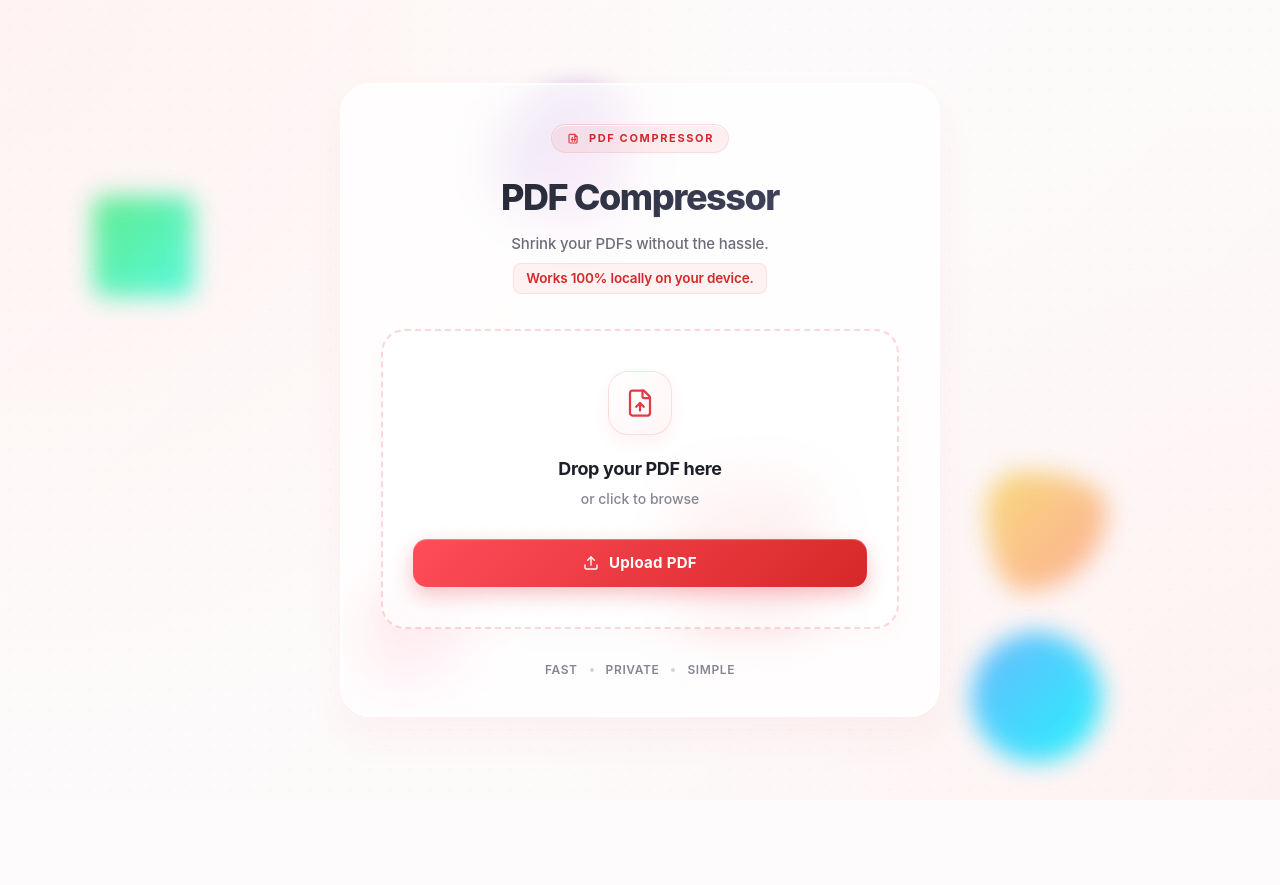
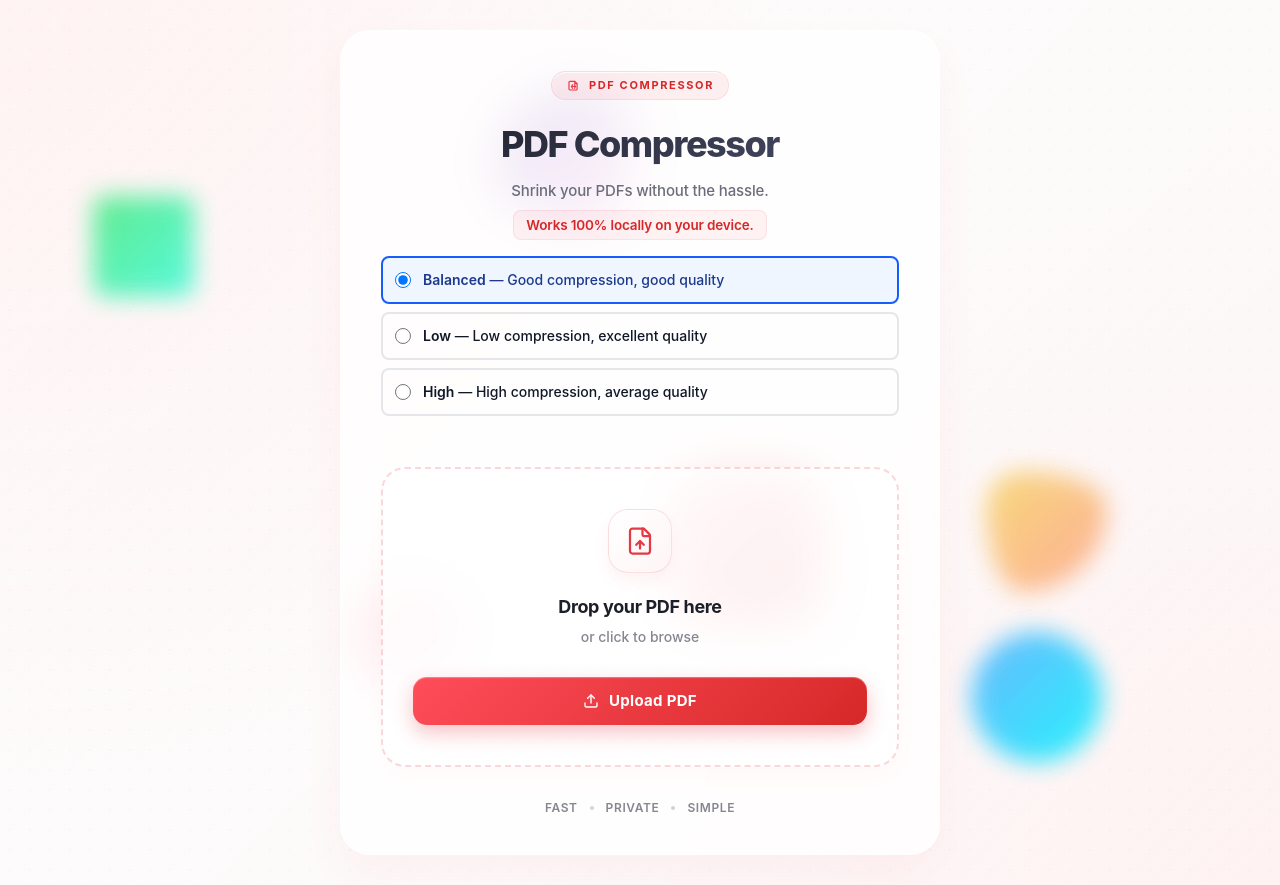
Before and after one commit to Anish-Sethi-12122/pdf-compressor-chrome-extension, a React (Vite) app: page / in a window 1280 px wide. Before the commit the page ends 800 px from the top, so only its background shows below. Built offline with nearby package versions, Linux system fonts and the light colour scheme.

Commit message:
Phase 15: Frontend integration of compression level modes, Balanced (Default), Low, High | Complete

```diff
--- /dev/null
+++ b/src/components/ModeSelector.tsx
@@ -0,0 +1,63 @@
+import { COMPRESSION_PROFILES } from '../lib/compression/compressionConfig'
+import type { CompressionMode } from '../lib/compression/compressionConfig'
+
+type ModeSelectorProps = {
+  selectedMode: CompressionMode
+  onChange: (mode: CompressionMode) => void
+  disabled?: boolean
+}
+
+export function ModeSelector({ selectedMode, onChange, disabled }: ModeSelectorProps) {
+  // Use ordered array to ensure Low, Balanced, High order
+  const orderedModes: CompressionMode[] = ['balanced', 'low', 'high'];
+
+  return (
+    <div className="mode-selector mb-4" role="radiogroup" aria-label="Compression mode">
+      <div className="flex flex-col space-y-2">
+        {orderedModes.map((mode) => {
+          const profile = COMPRESSION_PROFILES[mode]
+          const isSelected = selectedMode === mode
+
+          let displayLabel = profile.label;
+          if (mode === 'balanced') displayLabel = 'Balanced';
+          if (mode === 'low') displayLabel = 'Low';
+          if (mode === 'high') displayLabel = 'High';
+
+          let description = '';
+          if (mode === 'balanced') description = 'Good compression, good quality';
+          if (mode === 'low') description = 'Low compression, excellent quality';
+          if (mode === 'high') description = 'High compression, average quality';
+
+
+          return (
+            <label
+              key={mode}
+              className={`flex items-start p-3 rounded-lg border-2 cursor-pointer transition-colors ${
+                isSelected
+                  ? 'border-blue-600 bg-blue-50'
+                  : 'border-gray-200 hover:border-gray-300'
+              } ${disabled ? 'opacity-50 cursor-not-allowed' : ''}`}
+            >
+              <div className="flex items-center h-5">
+                <input
+                  type="radio"
+                  name="compressionMode"
+                  value={mode}
+                  checked={isSelected}
+                  onChange={() => onChange(mode)}
+                  disabled={disabled}
+                  className="w-4 h-4 text-blue-600 border-gray-300 focus:ring-blue-500"
+                />
+              </div>
+              <div className="ml-3 flex-1">
+                <span className={`block text-sm font-medium ${isSelected ? 'text-blue-900' : 'text-gray-900'}`}>
+                  <span className="font-semibold">{displayLabel}</span> — {description}
+                </span>
+              </div>
+            </label>
+          )
+        })}
+      </div>
+    </div>
+  )
+}
--- a/src/components/UploadDropzone.tsx
+++ b/src/components/UploadDropzone.tsx
@@ -12,6 +12,8 @@ import { PrimaryButton } from './PrimaryButton'
 import { ReadyFile } from './ReadyFile'
 import { CompressingFile } from './CompressingFile'
 import { CompressedResult } from './CompressedResult'
+import { ModeSelector } from './ModeSelector'
+import { resolveCompressionMode, type CompressionMode } from '../lib/compression/compressionConfig'
 
 type AppState =
   | { stage: 'idle' }
@@ -31,6 +33,23 @@ export function UploadDropzone() {
   const [state, setState] = useState<AppState>({ stage: 'idle' })
   const inputRef = useRef<HTMLInputElement>(null)
   const dragDepth = useRef(0)
+
+  const [compressionMode, setCompressionMode] = useState<CompressionMode>(() => {
+    try {
+      return resolveCompressionMode(localStorage.getItem('compressionMode'));
+    } catch {
+      return resolveCompressionMode(null);
+    }
+  });
+
+  const handleModeChange = (mode: CompressionMode) => {
+    setCompressionMode(mode);
+    try {
+      localStorage.setItem('compressionMode', mode);
+    } catch {
+      // ignore
+    }
+  };
 
   // Compression client instance
   const clientRef = useRef<CompressionClient | null>(null)
@@ -87,7 +106,7 @@ export function UploadDropzone() {
       const arrayBuffer = await file.arrayBuffer()
       const uint8Array = new Uint8Array(arrayBuffer)
 
-      const result = await clientRef.current!.compress(uint8Array, { preset: 'balanced' })
+      const result = await clientRef.current!.compress(uint8Array, { mode: compressionMode })
 
       if (result.ok) {
         setState({ stage: 'compressed', file, inspection, result })
@@ -252,6 +271,14 @@ export function UploadDropzone() {
   }
 
   return (
+    <>
+      <div className="w-full mt-4">
+        <ModeSelector
+          selectedMode={compressionMode}
+          onChange={handleModeChange}
+          disabled={state.stage === 'compressing' || state.stage === 'inspecting'}
+        />
+      </div>
       <section
         className={`upload-dropzone ${isDragging ? 'upload-dropzone--dragging' : ''}`}
         aria-describedby={state.stage === 'idle' ? 'upload-guidance' : undefined}
@@ -271,5 +298,6 @@ export function UploadDropzone() {
 
         {renderContent()}
       </section>
+    </>
   )
 }
--- /dev/null
+++ b/test-mode-ui.mjs
@@ -0,0 +1,111 @@
+import puppeteer from 'puppeteer';
+import path from 'path';
+import fs from 'fs';
+import { fileURLToPath } from 'url';
+
+const __filename = fileURLToPath(import.meta.url);
+const __dirname = path.dirname(__filename);
+
+async function runModeUITests() {
+  const extensionPath = path.join(__dirname, 'dist');
+  const browser = await puppeteer.launch({
+    headless: "new",
+    args: [
+      `--disable-extensions-except=${extensionPath}`,
+      `--load-extension=${extensionPath}`
+    ]
+  });
+
+  const page = await browser.newPage();
+
+  await page.goto('chrome://extensions');
+  await new Promise(r => setTimeout(r, 1000));
+
+  const extensionId = await page.evaluate(() => {
+    const elements = document.querySelector('extensions-manager').shadowRoot
+      .querySelector('extensions-item-list').shadowRoot
+      .querySelectorAll('extensions-item');
+    for (let el of elements) {
+      if (el.getAttribute('id')) return el.getAttribute('id');
+    }
+    return null;
+  });
+
+  if (!extensionId) {
+    console.error("Could not find extension ID");
+    process.exit(1);
+  }
+
+  const popupUrl = `chrome-extension://${extensionId}/index.html`;
+
+  console.log('--- RUNNING MODE UI TESTS ---');
+
+  // Test 1: Default mode
+  await page.goto(popupUrl);
+  await page.waitForSelector('input[name="compressionMode"]');
+  let selectedMode = await page.evaluate(() => {
+    const checked = document.querySelector('input[name="compressionMode"]:checked');
+    return checked ? checked.value : null;
+  });
+  console.log(`Test Default Mode: expected 'balanced', got '${selectedMode}'`);
+  if (selectedMode !== 'balanced') throw new Error('Default mode is not balanced');
+
+  // Test 2: Select Low and check persistence
+  await page.click('input[value="low"]');
+  await page.goto(popupUrl);
+  await page.waitForSelector('input[name="compressionMode"]');
+  selectedMode = await page.evaluate(() => {
+    const checked = document.querySelector('input[name="compressionMode"]:checked');
+    return checked ? checked.value : null;
+  });
+  console.log(`Test Persistence (Low): expected 'low', got '${selectedMode}'`);
+  if (selectedMode !== 'low') throw new Error('Persistence failed for low');
+
+  // Test 3: Invalid persistence fallback
+  await page.evaluate(() => localStorage.setItem('compressionMode', 'super-high-invalid'));
+  await page.goto(popupUrl);
+  await page.waitForSelector('input[name="compressionMode"]');
+  selectedMode = await page.evaluate(() => {
+    const checked = document.querySelector('input[name="compressionMode"]:checked');
+    return checked ? checked.value : null;
+  });
+  console.log(`Test Invalid Persistence Fallback: expected 'balanced', got '${selectedMode}'`);
+  if (selectedMode !== 'balanced') throw new Error('Fallback for invalid persistence failed');
+
+  // Test 4: File replacement and Compression Lifecycle
+  // Reset to high
+  await page.click('input[value="high"]');
+
+  const dummyPdfPath = path.join(__dirname, 'test_fixture.pdf');
+  const fileInput = await page.$('input[type="file"]');
+  await fileInput.uploadFile(dummyPdfPath);
+
+  await page.waitForSelector('.selected-file__ready', { timeout: 5000 });
+
+  // Verify mode is still high
+  selectedMode = await page.evaluate(() => document.querySelector('input[name="compressionMode"]:checked').value);
+  console.log(`Test Mode After File Select: expected 'high', got '${selectedMode}'`);
+  if (selectedMode !== 'high') throw new Error('Mode changed after file select');
+
+  // Compress
+  const compressBtn = await page.$('button[aria-label="Compress PDF"]');
+  await compressBtn.click();
+
+  await page.waitForFunction(() => {
+    const text = document.body.innerText.toLowerCase();
+    return text.includes('pdf compressed') || text.includes('no further compression needed');
+  }, { timeout: 30000 });
+
+  // Verify mode is still high after success
+  selectedMode = await page.evaluate(() => document.querySelector('input[name="compressionMode"]:checked').value);
+  console.log(`Test Mode After Success: expected 'high', got '${selectedMode}'`);
+  if (selectedMode !== 'high') throw new Error('Mode changed after success');
+
+  await browser.close();
+  console.log('All UI mode tests passed.');
+}
+
+runModeUITests().catch(err => {
+  console.error(err);
+  process.exit(1);
+});
```
Also changed, not shown: 1 other file (tests, documents, lock files or other folders). Lines whose indentation alone changed are shown as unchanged.
